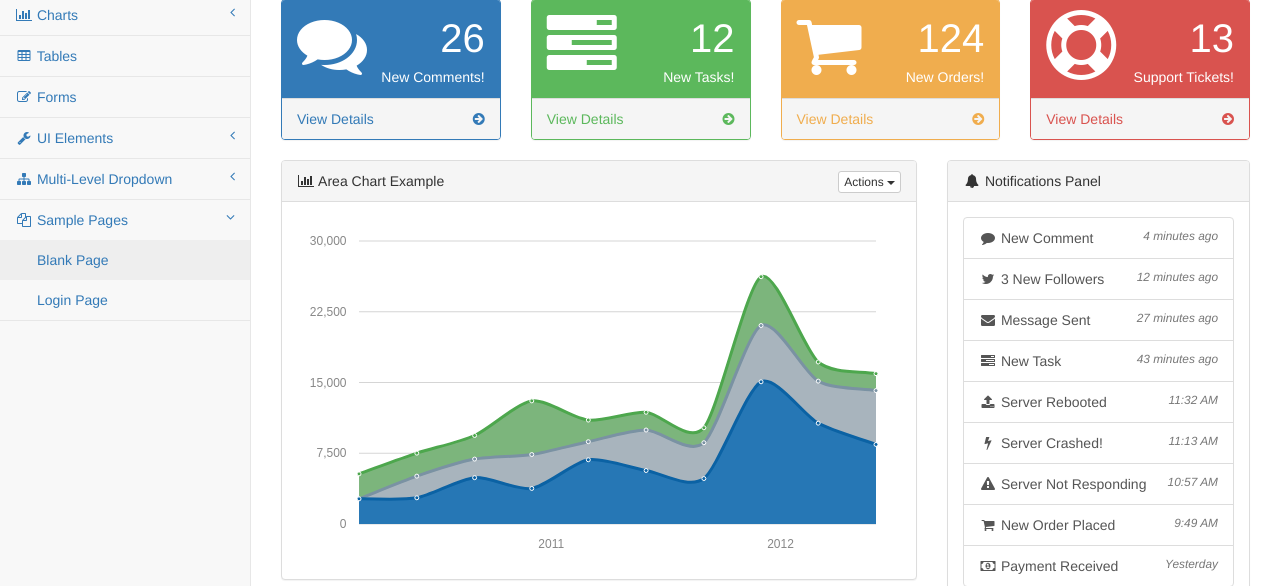
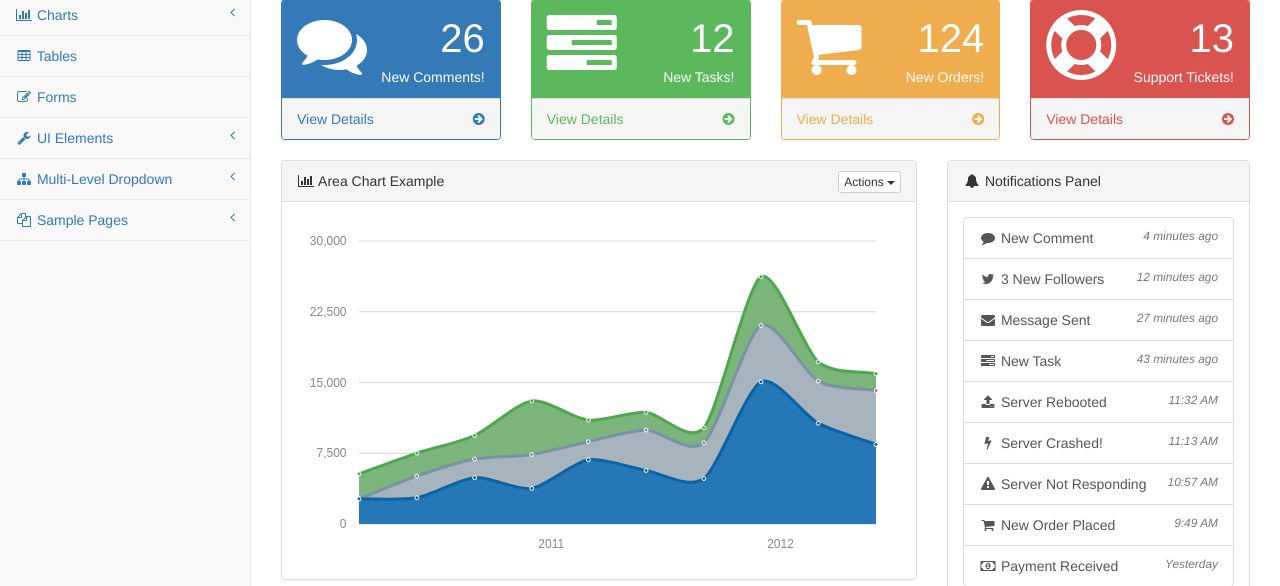
Before and after one commit to dpeite/JustTelemetry, a Flask app: page / in a window 1280 px wide. Shown: the part 162-748 px from the top of the page. Run offline with Flask 2, Linux system fonts and the light colour scheme; grey boxes labelled with a size stand in for pictures from a placeholder-image service; some libraries are stand-ins or nearby versions.

Commit message:
Corregido Sample Pages desplegado en menu lateral

```diff
--- a/app/templates/layout.html
+++ b/app/templates/layout.html
@@ -230,10 +230,10 @@
                             <div class="input-group custom-search-form">
                                 <input type="text" class="form-control" placeholder="Search...">
                                 <span class="input-group-btn">
-                                    <button class="btn btn-default" type="button">
-                                        <i class="fa fa-search"></i>
-                                    </button>
-                                </span>
+                                <button class="btn btn-default" type="button">
+                                    <i class="fa fa-search"></i>
+                                </button>
+                            </span>
                             </div>
                             <!-- /input-group -->
                         </li>
@@ -312,11 +312,11 @@
                             </ul>
                             <!-- /.nav-second-level -->
                         </li>
-                        <li class="active">
+                        <li>
                             <a href="#"><i class="fa fa-files-o fa-fw"></i> Sample Pages<span class="fa arrow"></span></a>
                             <ul class="nav nav-second-level">
                                 <li>
-                                    <a class="active" href="blank.html">Blank Page</a>
+                                    <a href="blank.html">Blank Page</a>
                                 </li>
                                 <li>
                                     <a href="login.html">Login Page</a>
```
